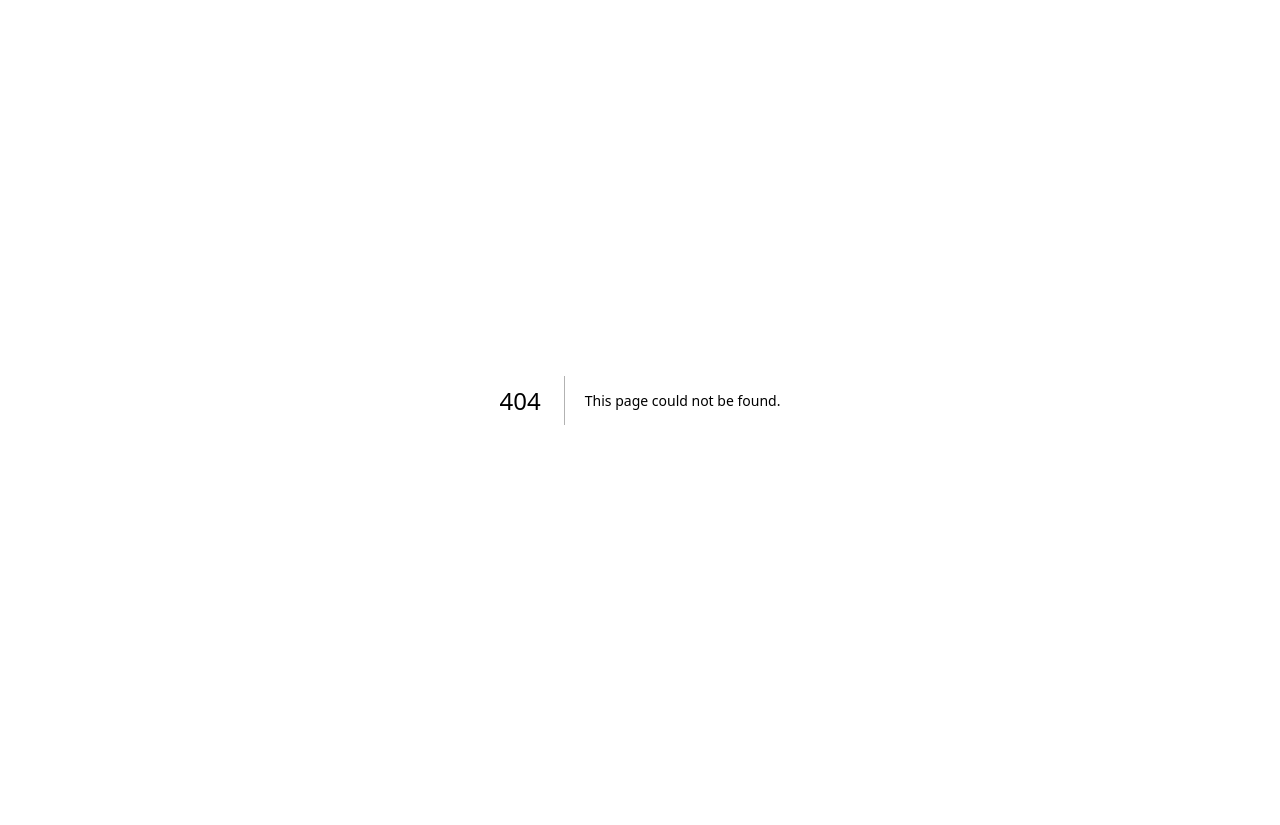
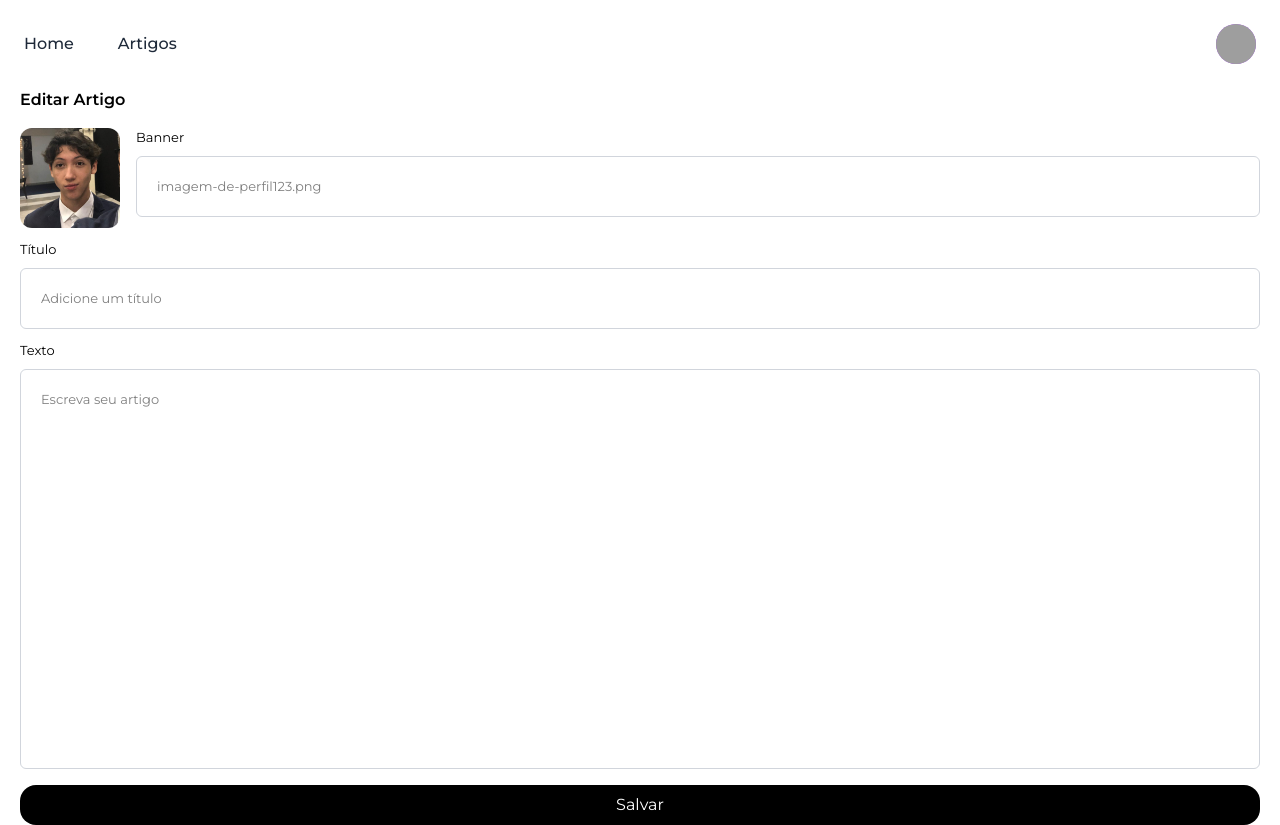
Before and after one commit to tobiasperassi/FrontEnd_MindGroup, a Next.js app in the folder frontend/: page /UpdateArticle in a window 1280 px wide. Before the commit this address had no page. Before the commit the page ends 800 px from the top, so only its background shows below. Built offline with nearby package versions, Linux system fonts and the light colour scheme; sample sign-in values are in the browser's storage; grey boxes are pictures that could not be loaded.

Commit message:
:sparkles: feat: Creating update article page

```diff
--- a/frontend/src/app/MyArticles/page.tsx
+++ b/frontend/src/app/MyArticles/page.tsx
@@ -5,6 +5,9 @@ import Navbar from "@/components/Navbar";
 import ImageWithFallback from "@/components/ImageWithFallback";
 import { FaHeart, FaTrash, FaEdit } from "react-icons/fa";
 import { jwtDecode } from "jwt-decode";
+import { useRouter } from 'next/navigation';
+
+
 
 type Artigo = {
   id: number;
@@ -28,6 +31,10 @@ export default function MyArticles() {
   const [usuarioId, setUsuarioId] = useState<number | null>(null);
   const [artigos, setArtigos] = useState<Artigo[]>([]);
   const [loading, setLoading] = useState(true);
+  const [showModal, setShowModal] = useState(false);
+  const [selectedArtigo, setSelectedArtigo] = useState<Artigo | null>(null);
+
+  const router = useRouter();
 
   useEffect(() => {
     const token = localStorage.getItem("token");
@@ -66,6 +73,37 @@ export default function MyArticles() {
       });
   }, [usuarioId]);
 
+  const abrirModal = (artigo: Artigo) => {
+    setSelectedArtigo(artigo);
+    setShowModal(true);
+  };
+
+  const fecharModal = () => {
+    setSelectedArtigo(null);
+    setShowModal(false);
+  };
+
+  const excluirArtigo = async () => {
+    if (!selectedArtigo) return;
+    const token = localStorage.getItem("token");
+
+    try {
+      const response = await fetch(`http://localhost:3000/artigos/${selectedArtigo.id}`, {
+        method: "DELETE",
+        headers: {
+          Authorization: `Bearer ${token}`,
+        },
+      });
+
+      if (!response.ok) throw new Error("Erro ao excluir");
+
+      setArtigos(artigos.filter(a => a.id !== selectedArtigo.id));
+      fecharModal();
+    } catch (error) {
+      console.error("Erro ao excluir artigo:", error);
+    }
+  };
+
   return (
     <div className="min-h-screen bg-white">
       <Navbar />
@@ -82,7 +120,7 @@ export default function MyArticles() {
             {artigos.map((artigo) => (
               <div
                 key={artigo.id}
-                className="flex flex-col bg-white rounded-xl p-4 items-start gap-4"
+                className="flex flex-col bg-white rounded-xl p-4 items-start gap-4 "
               >
                 <div className="flex flex-row">
                   <ImageWithFallback
@@ -97,7 +135,6 @@ export default function MyArticles() {
                 </div>
                 <div className="flex flex-row justify-between w-full">
                   <div className="flex flex-col justify-between">
-
                     <p className="text-[12px] text-gray-500">
                       Criado em: {new Date(artigo.data_criacao).toLocaleDateString("pt-BR")}
                     </p>
@@ -112,22 +149,64 @@ export default function MyArticles() {
                     </div>
 
                     <div className="flex flex-row items-center gap-3">
-
-                        <button className="bg-red-500 hover:bg-red-600 text-white py-2 px-3 rounded-lg transition">
+                      <button
+                        onClick={() => abrirModal(artigo)}
+                        className="bg-red-500 hover:bg-red-600 text-white py-2 px-3 rounded-lg transition"
+                      >
                         <FaTrash size={14} />
                       </button>
-                        <button className="bg-black hover:bg-gray-800 text-white py-2 px-5 rounded-lg transition">
+                      <button
+                        onClick={() => router.push(`/UpdateArticle?id=${artigo.id}`)}
+                        className="bg-black hover:bg-gray-800 text-white py-2 px-5 rounded-lg transition"
+                        >
                         <FaEdit size={14} />
                     </button>
                     </div>
                   </div>
                 </div>
               </div>
-
             ))}
           </div>
         )}
       </div>
+
+      {/* MODAL INLINE */}
+      {showModal && selectedArtigo && (
+        <div className="fixed inset-0 z-50 bg-black/50 flex items-center justify-center px-4">
+          <div className="bg-white rounded-2xl p-6 max-w-md w-full shadow-xl">
+            <h2 className="text-xl font-semibold mb-4">Excluir artigo?</h2>
+
+            <div className="border border-gray-200 rounded-lg p-4 bg-gray-50 mb-4">
+              <p className="text-base font-semibold">{selectedArtigo.titulo}</p>
+              <p className="text-sm text-gray-600">
+                Criado em: {new Date(selectedArtigo.data_criacao).toLocaleDateString("pt-BR")}
+              </p>
+              <p className="text-sm text-gray-600">
+                Atualizado em: {new Date(selectedArtigo.data_atualizacao).toLocaleDateString("pt-BR")}
+              </p>
+            </div>
+
+            <p className="text-sm text-gray-700 mb-6">
+              Você tem certeza que deseja excluir este artigo? Essa ação não poderá ser desfeita.
+            </p>
+
+            <div className="flex justify-end gap-3">
+              <button
+                onClick={fecharModal}
+                className="text-red-500 border border-red-500 px-4 py-2 rounded-lg hover:bg-red-50 transition"
+              >
+                Cancelar
+              </button>
+              <button
+                onClick={excluirArtigo}
+                className="bg-red-500 text-white px-4 py-2 rounded-lg hover:bg-red-600 transition flex items-center gap-2"
+              >
+                <FaTrash size={14} /> Excluir
+              </button>
+            </div>
+          </div>
+        </div>
+      )}
     </div>
   );
 }
--- /dev/null
+++ b/frontend/src/app/UpdateArticle/page.tsx
@@ -0,0 +1,150 @@
+'use client'
+
+import { useState, useEffect } from "react";
+import Navbar from "@/components/Navbar";
+import { jwtDecode } from "jwt-decode";
+import { useRouter, useSearchParams } from "next/navigation";
+
+// Tipo do payload do token JWT
+type JwtPayload = {
+  sub: number;
+  email: string;
+};
+
+export default function UpdateArticle() {
+  const [titulo, setTitulo] = useState("");
+  const [conteudo, setConteudo] = useState("");
+  const [imagem, setImagem] = useState("");
+  const [userId, setUserId] = useState<number | null>(null);
+
+  const router = useRouter();
+  const searchParams = useSearchParams();
+  const articleId = searchParams.get("id");
+
+  useEffect(() => {
+    const token = localStorage.getItem("token");
+
+    if (!token) {
+      alert("Você precisa estar logado.");
+      router.push("/LoginPage");
+      return;
+    }
+
+    try {
+      const decoded = jwtDecode<JwtPayload>(token);
+      setUserId(decoded.sub);
+    } catch (error) {
+      console.error("Erro ao decodificar o token:", error);
+      localStorage.removeItem("token");
+      router.push("/LoginPage");
+    }
+  }, [router]);
+
+  useEffect(() => {
+    if (articleId) {
+      fetch(`http://localhost:3000/artigos/${articleId}`)
+        .then(res => res.json())
+        .then(data => {
+          setTitulo(data.titulo);
+          setConteudo(data.conteudo);
+          setImagem(data.imagem);
+        })
+        .catch(err => {
+          console.error("Erro ao carregar artigo:", err);
+          alert("Erro ao carregar artigo.");
+        });
+    }
+  }, [articleId]);
+
+  const handleUpdate = async () => {
+    const token = localStorage.getItem("token");
+
+    if (!token || !userId || !articleId) {
+      alert("Dados insuficientes para atualizar o artigo.");
+      return;
+    }
+
+    try {
+      const response = await fetch(`http://localhost:3000/artigos/${articleId}`, {
+        method: "PUT",
+        headers: {
+          "Content-Type": "application/json",
+          Authorization: `Bearer ${token}`,
+        },
+        body: JSON.stringify({
+          titulo,
+          conteudo,
+          imagem,
+          autor_id: userId,
+        }),
+      });
+
+      if (response.ok) {
+        alert("Artigo atualizado com sucesso!");
+        router.push("/MyArticles"); // Redireciona de volta
+      } else {
+        const err = await response.json();
+        alert("Erro ao atualizar artigo: " + err.message);
+      }
+    } catch (error) {
+      console.error("Erro de rede:", error);
+      alert("Erro ao conectar ao servidor.");
+    }
+  };
+
+  return (
+    <div>
+      <Navbar />
+      <div className="mx-5 flex flex-col">
+        <h1 className="font-semibold">Editar Artigo</h1>
+
+        <div className="flex flex-row items-start mt-4 gap-4">
+          <div className="flex-shrink-0">
+            <img
+              src={imagem || "/imagemteste.png"}
+              alt="Banner"
+              className="w-25 h-25 rounded-xl object-cover"
+            />
+          </div>
+          <div className="flex flex-col flex-grow">
+            <h1 className="mb-2 text-[13px] ">Banner</h1>
+            <input
+              type="text"
+              placeholder="imagem-de-perfil123.png"
+              className="w-full rounded-md border border-gray-300 p-5 text-[13px]"
+              value={imagem}
+              onChange={(e) => setImagem(e.target.value)}
+            />
+          </div>
+        </div>
+
+        <h1 className="mt-3 text-[13px]">Título</h1>
+        <input
+          type="text"
+          placeholder="Adicione um título"
+          className="w-full rounded-md border border-gray-300 p-5 mt-2 text-[13px]"
+          value={titulo}
+          onChange={(e) => setTitulo(e.target.value)}
+          maxLength={80}
+        />
+
+        <h1 className="mt-3 text-[13px]">Texto</h1>
+        <textarea
+          placeholder="Escreva seu artigo"
+          className="w-full rounded-md border border-gray-300 p-5 mt-2 text-[13px] resize-none h-100"
+          value={conteudo}
+          onChange={(e) => setConteudo(e.target.value)}
+          maxLength={999}
+        />
+
+        <button
+          type="button"
+          className="w-full bg-black text-white py-2 rounded-2xl hover:opacity-90 transition mt-4"
+          onClick={handleUpdate}
+        >
+          Salvar
+        </button>
+      </div>
+    </div>
+  );
+}
```
Lines whose indentation alone changed are shown as unchanged.
